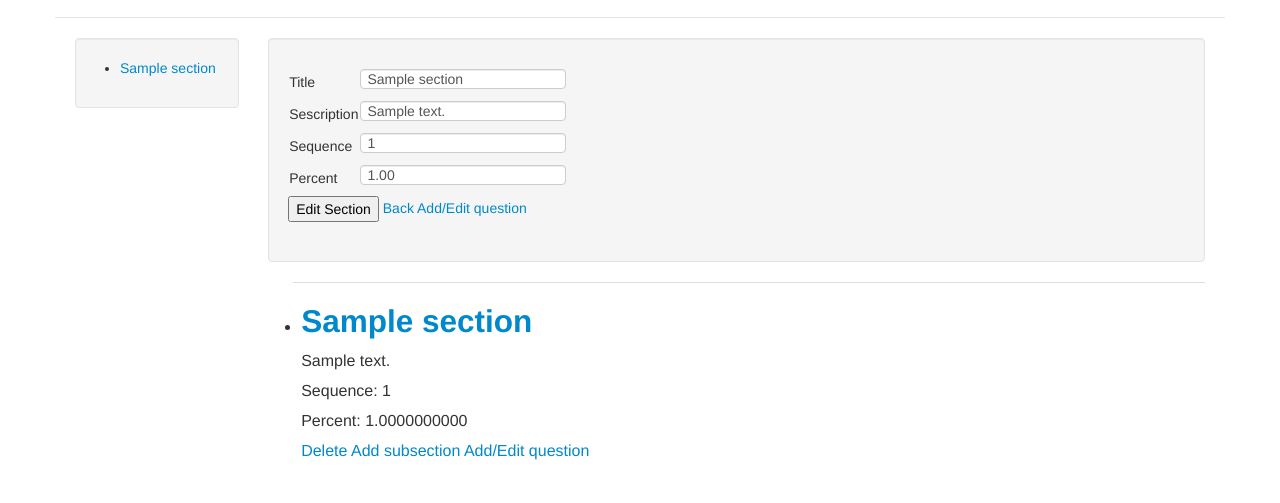
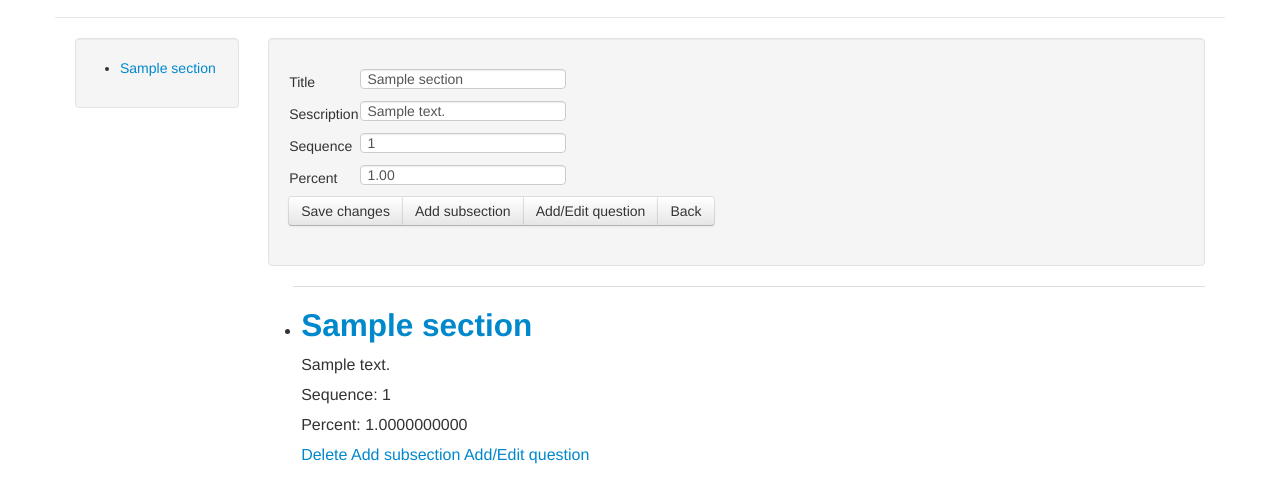
Before and after one commit to jarenere/projectQ, a Flask app: page /researcher/survey/1/section/1 in a window 1280 px wide. Shown: the part 155-658 px from the top of the page. Run offline with Flask 2, Linux system fonts and the light colour scheme; tables that the repository leaves empty hold one stand-in row (values such as "Sample post"); parts of the project's set-up code (start-up, migrations or seed data) failed here and were passed over; some libraries are stand-ins or nearby versions.

Commit message:
visual changes and browsing

```diff
--- a/app/researcher/forms.py
+++ b/app/researcher/forms.py
@@ -60,10 +60,10 @@ class QuestionForm(Form):
     answer2 = TextField('Answer 2', validators = [Length(min = 0, max =400)])
     answer3 = TextField('Answer 3', validators = [Length(min = 0, max =400)])
     answer4 = TextField('Answer 4', validators = [Length(min = 0, max =400)])
-    answer5 = TextField('answer 5', validators = [Length(min = 0, max =400)])
+    answer5 = TextField('Answer 5', validators = [Length(min = 0, max =400)])
     answer6 = TextField('Answer 6', validators = [Length(min = 0, max =400)])
-    answer7 = TextField('answer 7', validators = [Length(min = 0, max =400)])
-    answer8 = TextField('answer 8', validators = [Length(min = 0, max =400)])
+    answer7 = TextField('Answer 7', validators = [Length(min = 0, max =400)])
+    answer8 = TextField('Answer 8', validators = [Length(min = 0, max =400)])
     answer9 = TextField('Answer 9', validators = [Length(min = 0, max =400)])
 
     def selectQuestionTypeDefault(self):
--- a/app/researcher/researcher.py
+++ b/app/researcher/researcher.py
@@ -195,8 +195,8 @@ def editSection(id_survey, id_section):
         section.percent = form.percent.data
         db.session.add(section)
         db.session.commit()
-        flash('Edited section')
-        return redirect(url_for('researcher.editSurvey',id_survey = id_survey))
+        flash('Save changes')
+        return redirect(url_for('researcher.editSection',id_survey = id_survey, id_section = id_section))
     elif request.method != "POST":
         form.title.data = section.title
         form.description.data = section.description
@@ -399,7 +399,7 @@ def deleteQuestion(id_survey,id_section,id_question):
         db.session.delete(question)
         db.session.commit()
         flash('Question removed')
-        return redirect(url_for('researcher.editSurvey',id_survey = id_survey))
+        return redirect(url_for('researcher.addQuestion',id_survey = id_survey, id_section=id_section))
     else:
         flash('Question wrong')
         return redirect(url_for('researcher.editSurvey',id_survey = id_survey))
--- a/app/templates/researcher/addEditQuestion.html
+++ b/app/templates/researcher/addEditQuestion.html
@@ -50,7 +50,7 @@
                     {{ render_field(form.answer8) }}
                     {{ render_field(form.answer9) }}
                     <td></td>
-                    <td><input type="submit" value="Add Question">
+                    <td><input class="btn" type="submit" value="Add Question">
                     </td>
                     </table>
                 </form>
--- a/app/templates/researcher/addEditSection.html
+++ b/app/templates/researcher/addEditSection.html
@@ -35,19 +35,22 @@
                     {{ render_field(form.sequence) }}
                     {{ render_field(form.percent) }}
                     </table>
+                    <div class="btn-group">
                         {% if addSection  %}
-                        <input type="submit" value="Add Section">
+                            <input class="btn" type="submit" value="Add Section">
                         {% endif %}
                         {% if editSection  %}
-                        <input type="submit" value="Edit Section">
+                            <input class="btn" type="submit" value="Save changes">
+                            <a class="btn" href="{{ url_for('researcher.addSubSection', id_section = id_section, id_survey =  survey.id) }}">{{ ('Add subsection') }}</a>
                         {% endif %}
                         {% if addSubSection  %}
-                        <input type="submit" value="Add SubSection">
+                            <input class="btn" type="submit" value="Add SubSection">
                         {% endif %}
-                    <a href="{{ url_for('researcher.editSurvey', id_survey = survey.id) }}">{{ ('Back') }}</a>
                         {% if editSection  %}
-                        <a href="{{ url_for('researcher.addQuestion', id_survey = survey.id, id_section = id_section) }}">{{ ('Add/Edit question') }}</a>
+                            <a class="btn" href="{{ url_for('researcher.addQuestion', id_survey = survey.id, id_section = id_section) }}">{{ ('Add/Edit question') }}</a>
                         {% endif %}
+                        <a class="btn" href="{{ url_for('researcher.editSurvey', id_survey = survey.id) }}">{{ ('Back') }}</a>
+                    </div>
                 </form>
             </div>
                 {{ renderSections(sections, survey) }}
--- a/app/templates/researcher/index.html
+++ b/app/templates/researcher/index.html
@@ -3,7 +3,7 @@
 {% block content %}
     <h1>Researcher!</h1>
     <div>
-        <a href="{{ url_for('researcher.new') }}">{{ ('New survey') }}</a>
+        <a class="btn btn-primary btn" href="{{ url_for('researcher.new') }}">{{ ('New survey') }}</a>
     </div>
     {% for survey in surveys %}
         {% include 'researcher/survey.html' %}
```
Also changed, not shown: app/templates/researcher/editSurvey.html (+7 -8 lines). Lines whose indentation alone changed are shown as unchanged.
